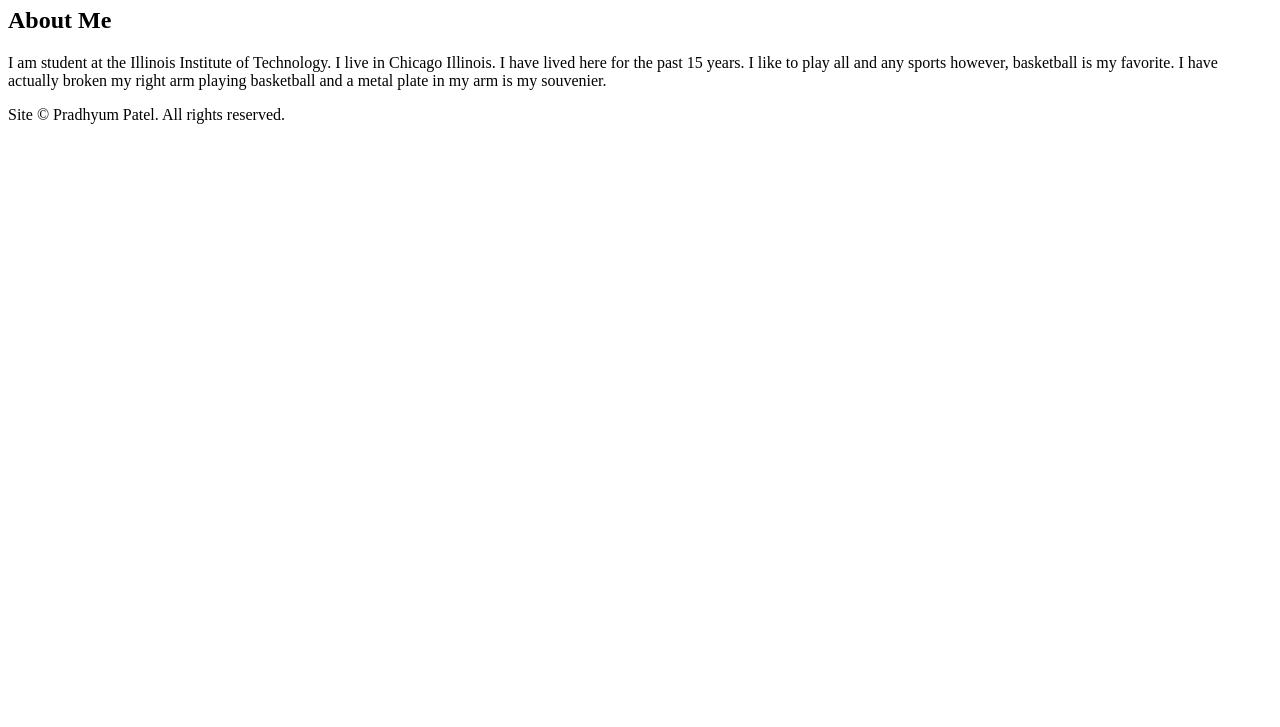
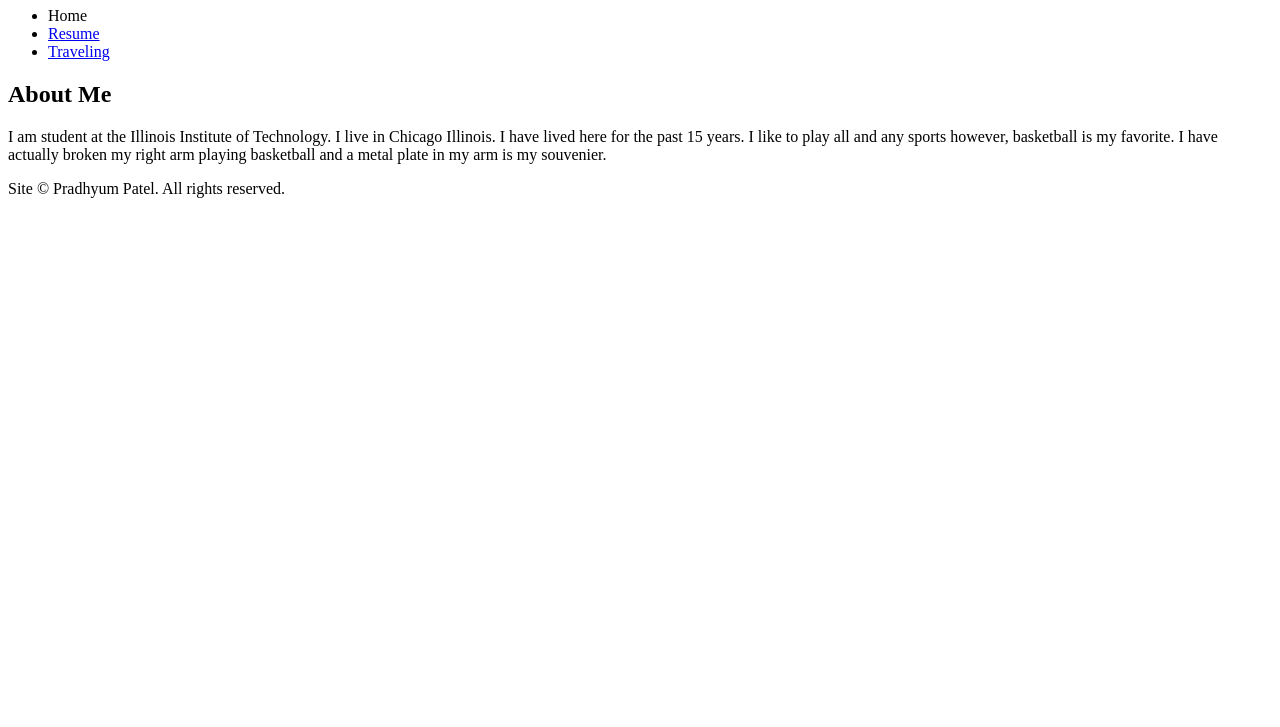
Before and after one commit to pradhyumpatel/Project-Two, a plain HTML site: page index.html in a window 1280 px wide. Shown: the part 73-800 px from the top of the page. Drawn offline with Linux system fonts and the light colour scheme.

Commit message:
Add Navigaton Bar on all pages

```diff
--- a/index.html
+++ b/index.html
@@ -8,6 +8,13 @@
 <body>
   <header id="header">
     <h1>Pradhyum Patel</h1>
+    <nav id="navigation">
+    <ul>
+      <li>Home</li>
+      <li><a href="resume\index.html">Resume</a></li>
+      <li><a href="travel\index.html">Traveling</a></li>
+    </ul>
+  </nav>
   </header>
   <main id="content">
     <h2>About Me</h2>
```
Also changed, not shown: resume/index.html (+7 -0 lines), travel/index.html (+8 -1 lines).
